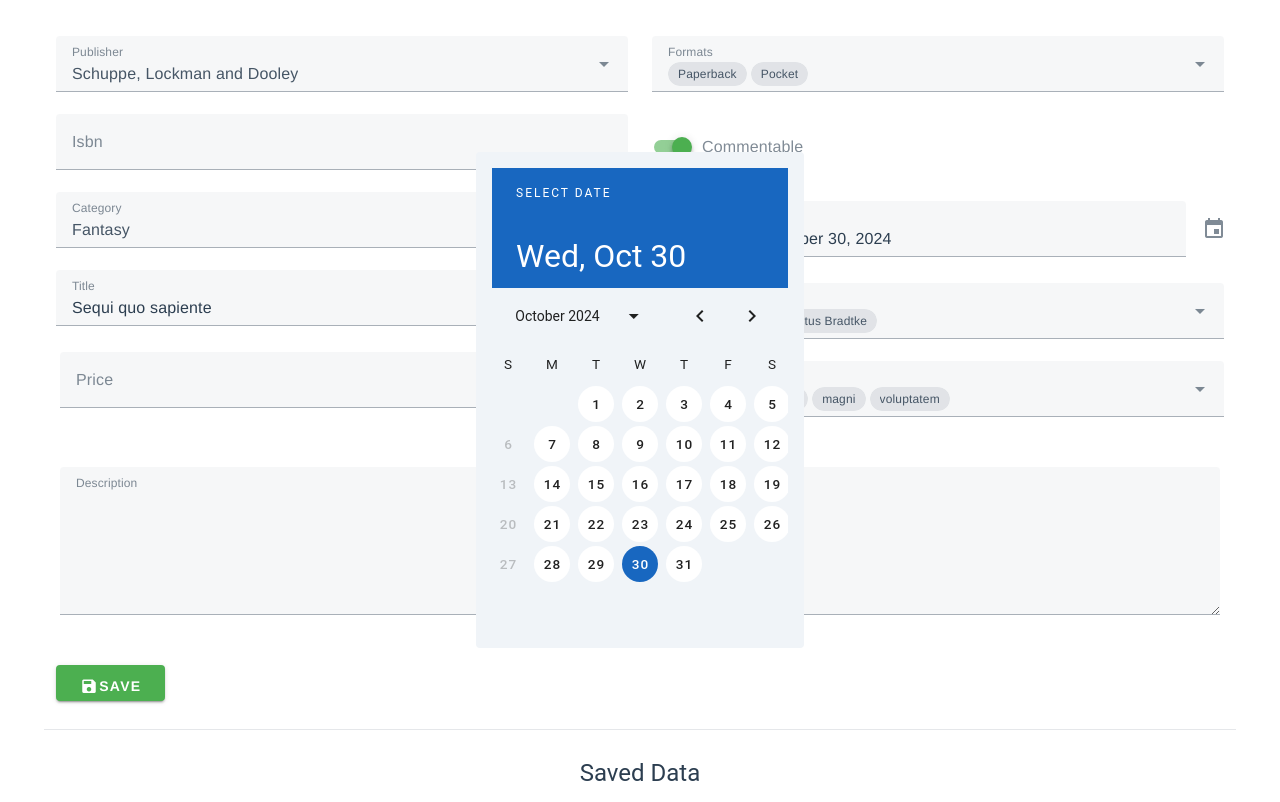
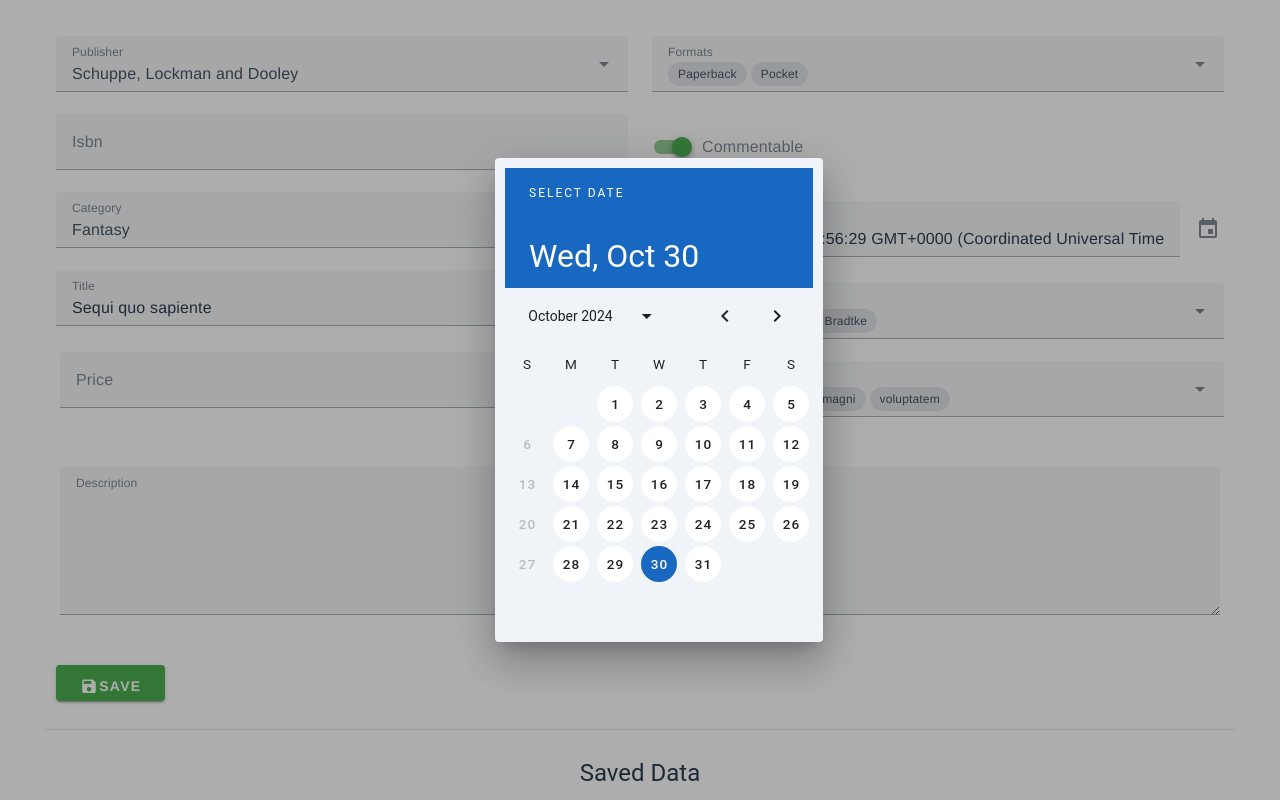
Before and after one commit to sreyproek/Vuetify-, a Vue app in the folder vue-vuetify project/my-vue-app/: page / in a window 1280 px wide. Both pictures are taken after a click on the button 1214 px from the left and 229 px from the top of the page. Built offline with nearby package versions, Linux system fonts and the light colour scheme.

Commit message:
in progress

```diff
--- a/vue-vuetify project/my-vue-app/jsconfig.json
+++ b/vue-vuetify project/my-vue-app/jsconfig.json
@@ -1,4 +1,3 @@
-
 {
   "compilerOptions": {
     "target": "es5",
--- a/vue-vuetify project/my-vue-app/src/App.vue
+++ b/vue-vuetify project/my-vue-app/src/App.vue
@@ -39,8 +39,7 @@
               multiple
             />
             <CommentableSwitch v-model="isCommentable" label="Commentable" />
-
-            <DatePicker v-model="DataPublication" label="PublicationDate" />
+            <DatePicker v-model="date" label="Publication Date" />
 
             <ChipSelects
               v-model="DataAuthors"
@@ -91,7 +90,7 @@
                 v-for="(entry, index) in savedEntries"
                 :key="index"
               >
-                <summary-card
+                <SummaryCard
                   :data="entry"
                   :index="index"
                   @edit-card="handleEditCard"
@@ -140,7 +139,7 @@ export default {
       DataTitle: "Sequi quo sapiente",
       DataFormats: ["Paperback", "Pocket"],
       isCommentable: true,
-      publicationDate: "",
+      date: new Date(),
       DataAuthors: ["Idella Brown", "Augustus Bradtke"],
       DataTags: ["maxime", "quisquam", "magni", "voluptatem"],
       DataDescription: " ",
@@ -158,22 +157,35 @@ export default {
         isCommentable: this.isCommentable,
         authors: this.DataAuthors,
         tags: this.DataTags,
-        publicationDate: this.DataPublication,
+        PublicationDate: this.date,
         description: this.DataDescription,
       };
     },
   },
   methods: {
     saveData() {
-      this.savedEntries.push({ ...this.summaryData });
+    const newEntry = { ...this.summaryData };
+    const exists = this.savedEntries.some(entry => entry.isbn === newEntry.isbn);
+
+    if (!exists) {
+      this.savedEntries.push(newEntry);
+      console.log('Data saved:', newEntry);
       this.resetFields();
-    },
+    } else {
+      console.error('Duplicate entry, not saved:', newEntry);
+    }
+  },
+  // saveData() {
+  //     this.savedEntries.push({ ...this.summaryData });
+  //     this.resetFields();
+  //   },
+
     handleEditCard(index) {
       console.log(`Editing card at index: ${index}`);
     },
     handleDeleteCard(index) {
       if (index >= 0 && index < this.savedEntries.length) {
-        this.savedEntries.splice(index, 1); // Remove the card from the array
+        this.savedEntries.splice(index, 1);
         console.log(`Deleted card at index: ${index}`);
       } else {
         console.error(`Index out of bounds: ${index}`);
@@ -187,7 +199,7 @@ export default {
       this.dataPrice = "";
       this.dataFormats = [];
       this.isCommentable = false;
-      this.dataPublication = "";
+      this.date = new Date();
       this.dataAuthors = [];
       this.dataTags = [];
       this.dataDescription = "";
@@ -199,8 +211,6 @@ export default {
 <style scoped>
 #app {
   font-family: Avenir, Helvetica, Arial, sans-serif;
-  -webkit-font-smoothing: antialiased;
-  -moz-osx-font-smoothing: grayscale;
   text-align: center;
   color: #2c3e50;
   margin-top: 20px;
--- a/vue-vuetify project/my-vue-app/src/components/Form-Input/DatePicker.vue
+++ b/vue-vuetify project/my-vue-app/src/components/Form-Input/DatePicker.vue
@@ -1,64 +1,59 @@
-
 <template>
   <v-container>
-    <v-row class="row-container" justify="center">
-      <v-menu
-        ref="menu1"
-        v-model="menu1"
-        :close-on-content-click="false"
-        transition="scale-transition"
-        offset-y
-        max-width="290px"
-      >
-        <template v-slot:activator="{ on }">
+    <v-row justify="center">
       <v-text-field
-            v-model="dateFormatted"
+        :model-value="modelValue"
         label="Publication Date"
         append-icon="mdi-calendar"
-            @click:append="menu1 = true"
+        @click:append="showDatePicker = true"
         readonly
-            v-on="on"
       ></v-text-field>
-        </template>
-
-        <div v-if="menu1" class="date-picker-overlay" @click.self="menu1 = false">
+      <v-dialog v-model="showDatePicker" max-width="290px">
         <v-date-picker
-            v-model="date"
+          :model-value="modelValue"
           color="primary"
           class="date-picker"
           @input="updateDate"
           :allowed-dates="allowedDates"
+          @update:model-value="$emit('update:model-value', $event)"
         ></v-date-picker>
-        </div>
-      </v-menu>
+      </v-dialog>
     </v-row>
   </v-container>
 </template>
 
 <script>
 export default {
+  props: {
+    modelValue: {
+      type: Date,
+    },
+  },
   data() {
     return {
+      showDatePicker: false,
       date: new Date(),
       dateFormatted: this.formatDate(new Date()),
-      menu1: false,
     };
   },
-
   watch: {
     date(newDate) {
       this.dateFormatted = this.formatDate(newDate);
     },
   },
-
   methods: {
     formatDate(date) {
-      if (!date) return null;
-      const options = { weekday: "long", year: "numeric", month: "long", day: "numeric" };
+      if (!date);
+      const options = {
+        weekday: "long",
+        year: "numeric",
+        month: "long",
+        day: "numeric",
+      };
       return date.toLocaleDateString(undefined, options);
     },
     updateDate() {
-      this.menu1 = false;
+      this.showDatePicker = false;
     },
     allowedDates(date) {
       const day = new Date(date).getDay();
@@ -69,24 +64,11 @@ export default {
 </script>
 
 <style scoped>
-.row-container {
-  width: 570px;
-}
-.date-picker-overlay {
-  position: fixed;
-  top: 0;
-  left: 0;
-  width: 100vw;
-  height: 100vh;
-  display: flex;
-  justify-content: center;
-  align-items: center;
-}
 .date-picker {
-  max-width: 400px;
+  max-width: 570px;
   box-shadow: 0 4px 8px rgba(0, 0, 0, 0.2);
-  border-radius: 8px;
+  border-radius: 20px;
   background-color: #f0f4f8;
-  padding: 16px;
+  padding: 10px;
 }
 </style>
--- a/vue-vuetify project/my-vue-app/src/components/Select-form/SummaryCard.vue
+++ b/vue-vuetify project/my-vue-app/src/components/Select-form/SummaryCard.vue
@@ -16,14 +16,14 @@
         </v-col>
       </v-row>
     </v-card-text>
-    <v-card-actions class="v-card-actions">
-      <v-btn class="v-btn" color="blue" @click="editCard">
+    <div class="d-btn">
+      <v-btn color="blue" @click="editCard">
         <v-icon left>mdi-pencil</v-icon> Edit
       </v-btn>
       <v-btn class="v-btn1" color="red" @click="deleteCard">
         <v-icon left>mdi-delete</v-icon> Delete
       </v-btn>
-    </v-card-actions>
+    </div>
   </v-card>
 </template>
 
@@ -51,15 +51,15 @@ export default {
         Formats: this.data.formats.join(", "),
         Authors: this.data.authors.join(", "),
         Tags: this.data.tags.join(", "),
-        Publication: this.data.publicationDate,
+        Publication_Date: this.data.PublicationDate,
         Description: this.data.description,
       };
     },
   },
   methods: {
-    editCard() {
-      this.$emit("edit-card", this.index);
-    },
+  editCard() {
+    this.$emit("edit-card",this.index);
+  },
     deleteCard() {
       this.$emit("delete-card", this.index);
     },
@@ -79,20 +79,20 @@ export default {
 .v-list-item-title {
   font-size: 14px;
 }
-.v-btn{
+.v-btn {
   border-radius: 30px;
   padding: 10px 20px;
   margin-right: 20px;
-  background-color: rgb(204, 242, 242);
 }
-.v-btn1{
+.v-btn1 {
   border-radius: 30px;
   padding: 10px 20px;
-  margin-right: 20px;
-  background-color: rgb(227, 155, 155);
+  margin-right: 10px;
 }
-.v-card-actions{
+.d-btn {
   display: flex;
   justify-content: end;
+  margin-bottom: 10px;
+  margin-right: 10px;
 }
 </style>
```
Also changed, not shown: vue-vuetify project/my-vue-app/src/components/Select-form/ParentComponent.vue (added, +43 -0 lines). Lines whose indentation alone changed are shown as unchanged.
